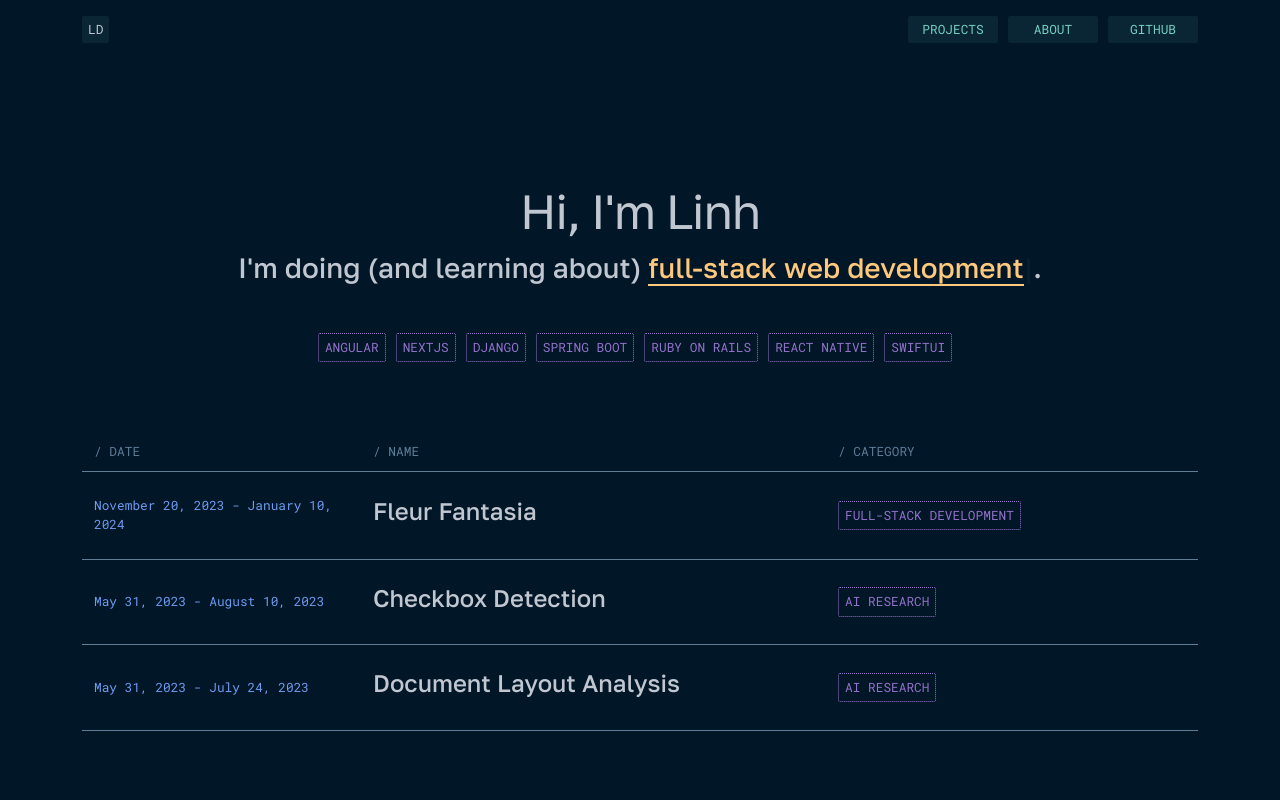
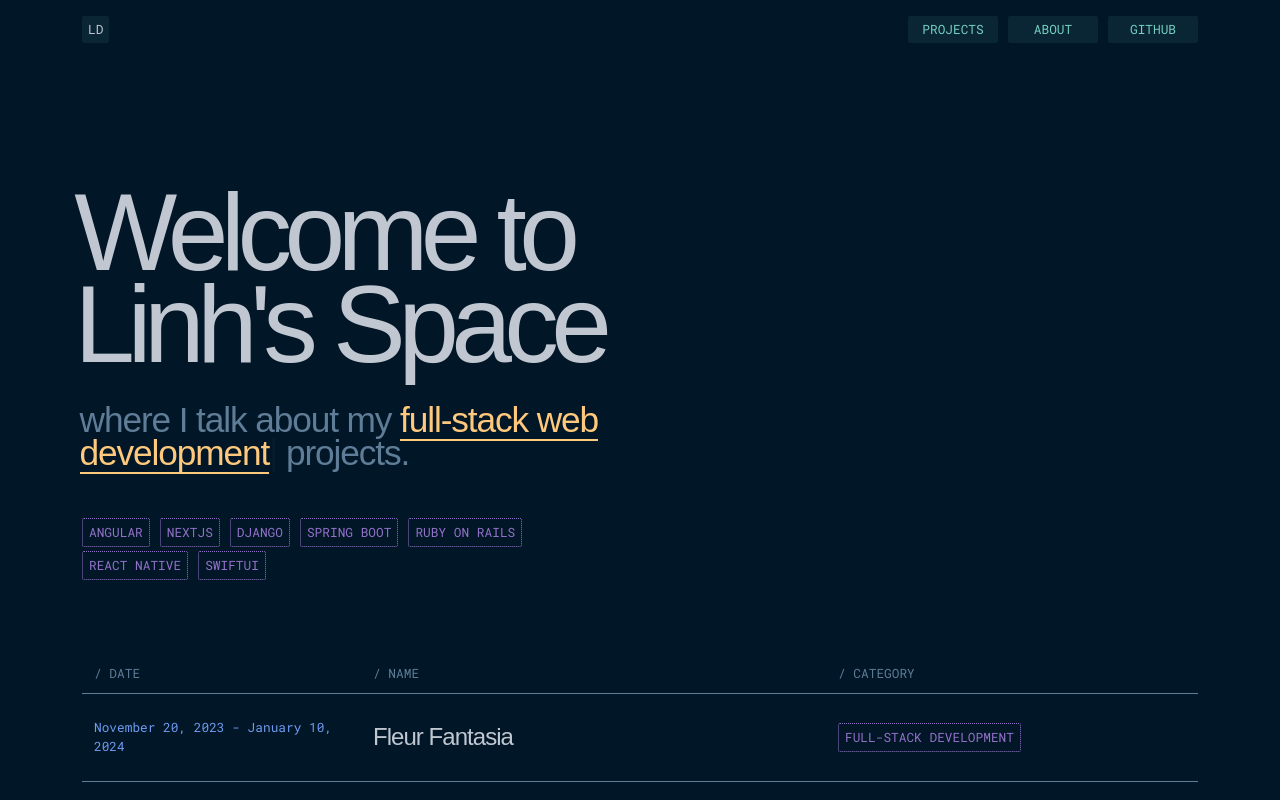
Before and after one commit to LynnHaDo/Portfolio, a Next.js app: page / in a window 1280 px wide. Shown: the top 800 px of the page. Built offline with nearby package versions, Linux system fonts and the light colour scheme.

Commit message:
Fix font size

```diff
--- a/components/layout.js
+++ b/components/layout.js
@@ -38,7 +38,9 @@ export default function Layout({ children, siteTitle, home }) {
                 </div>
             </header>
 
-            <main className={styles.main}>{children}</main>
+            <div className="container">
+             <main className={styles.main}>{children}</main>
+            </div>
 
             {!home && (
                 <div className={styles.backToHome}>
@@ -54,7 +56,7 @@ export default function Layout({ children, siteTitle, home }) {
                                 Let's connect!
                             </h2>
 
-                            <div className={utilStyles.code}>
+                            <div className={`${utilStyles.code} mt-5`}>
                                 <p>Made by Linh Do</p>
                                 <small className={utilStyles.lightText}>Last Updated: {document.lastModified}</small>
                             </div>
--- a/pages/index.js
+++ b/pages/index.js
@@ -30,24 +30,29 @@ export default function Home( { allProjectsData, techStack } ) {
             <title>Linh Do</title>
         </Head>
 
-        <div className="container">
+            <div className="row">
+                <div className={`col-lg-6 ${styles.displayTextWrapper}`}>
                 <div className={styles.displayText}>
-                <h1 className={utilStyles.heading2Xl}>Hi, I'm Linh</h1>
-                <h3 className={`${styles.text}`}>
-                    I'm doing (and learning about) <Typing words = {["full-stack web development",
+                    <div className={`${utilStyles.heading2Xl}`}>Welcome to Linh's Space</div>
+                    <div className={`${utilStyles.headingXl}
+                                     ${utilStyles.caption}`}>where I talk about
+                                     my <Typing words = {["full-stack web development",
                                                         "mobile development",
                                                         "research",
-                                                                    "product design"]}/>.
-                </h3>
+                                                        "product design"]}/> projects.
+                    </div>
                     <div className={`${utilStyles.tagsWrapper} mt-5`}>
                         {
                             techStack.map((item) => (
-                            <div key={item} className={utilStyles.tag}>
+                                <div key={item} className={`${utilStyles.tag} mb-1`}>
                                     {item}
                                 </div>
                             ))
                         }
                     </div>
+                </div>
+                </div>
+                <div className='col-lg-6'></div>
             </div>
 
             <div className={`${styles.projectHeader} row`}>
@@ -71,7 +76,7 @@ export default function Home( { allProjectsData, techStack } ) {
                                 </div>
                             </div>
                             <div className={`col-lg-5 d-flex align-items-center ${utilStyles.headingMd}`}>
-                                <h4 className={utilStyles.projectTitle}>{title}</h4>
+                                <h4 className={styles.projectTitle}>{title}</h4>
                             </div>
                             <div className="col-lg-4 d-flex align-items-center">
                                 <span className={utilStyles.tag}>
@@ -82,7 +87,6 @@ export default function Home( { allProjectsData, techStack } ) {
                     </Link>
                 ))}
             </div>
-        </div>
     </Layout>
   );
 }
--- a/styles/Home.module.scss
+++ b/styles/Home.module.scss
@@ -1,6 +1,11 @@
-.displayText {
-    margin: 5rem 0;
-    text-align: center;
+.displayTextWrapper {
+    margin: 0;
+    padding: 0;
+
+    .displayText {
+        margin: 5rem 0;
+        padding: 0;
+    }
 }
 
 .projectHeader {
@@ -11,4 +16,5 @@
 
 .projectTitle {
     margin-bottom: 0;
+    letter-spacing: -.04em;
 }
--- a/styles/global.scss
+++ b/styles/global.scss
@@ -1,4 +1,9 @@
-@import url('https://fonts.googleapis.com/css2?family=Golos+Text:wght@400..900&family=Roboto+Mono&display=swap');
+@import url('https://fonts.googleapis.com/css2?family=Golos+Text:wght@400..900&family=Manrope:wght@200..800&family=Roboto+Mono&display=swap');
+
+@font-face {
+    font-family: 'Sohne-Regular';
+    src: url('../public/fonts/Sohne-Regular.otf') 'opentype'
+}
 
 :root {
     --bg: #011627;
@@ -71,7 +76,7 @@ html,
 body {
   padding: 0;
   margin: 0;
-  font-family: "Golos Text", serif;
+  font-family: "Sohne-Regular", sans-serif;
   background-color: var(--bg);
 }
 
--- a/styles/utils.module.scss
+++ b/styles/utils.module.scss
@@ -1,30 +1,31 @@
 .heading2Xl {
-    font-size: 3rem;
-    line-height: 1;
-    letter-spacing: -0.08rem;
-    margin: 1rem 0;
-    font-weight: 200;
+    line-height: 84%;
+    margin-top: 2rem;
+    margin-bottom: 2rem;
+    margin-left: -.07em;
+    letter-spacing: -.07em;
+    font-size: calc(80px + ((170 - 100)*(100vw - 960px) /(1728 - 960)));
+
 }
 
 .headingXl {
-    font-size: 2rem;
-    line-height: 1.3;
-    letter-spacing: -0.05rem;
+    font-size: calc(20px + ((43 - 20)*(100vw - 390px) /(1728 - 390)));
+    line-height: 95%;
+    letter-spacing: -0.07rem;
     margin: 1rem 0;
-    font-weight: 200;
+    margin-left: -.07em;
 }
 
 .headingLg {
     font-size: 1.5rem;
     line-height: 1.4;
     margin: 1rem 0;
-    font-weight: 200;
+    letter-spacing: -.07em;
 }
 
 .headingMd {
-    font-size: 1.2rem;
+    font-size: calc(22px + ((28 - 22)*(100vw - 960px) /(1728 - 960)));
     line-height: 1.5;
-    font-weight: 200;
 }
 
 .borderCircle {
@@ -60,6 +61,10 @@
 
 .lightText {
     color: var(--lightText);
+}
+
+.caption {
+    color: var(--borderColor);
 }
 
 .code {
```
Also changed, not shown: public/fonts/Sohne-Regular.otf (added). Lines whose indentation alone changed are shown as unchanged.
